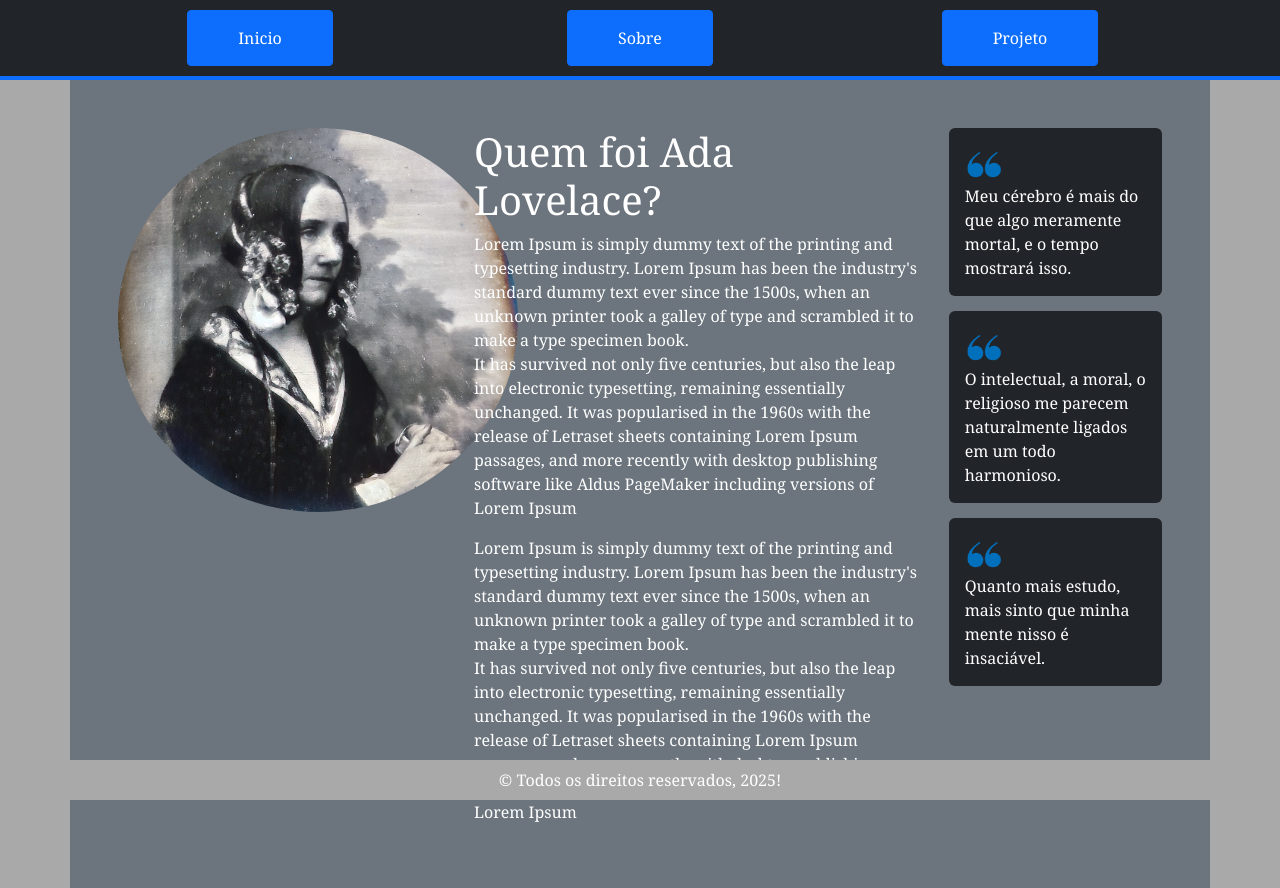
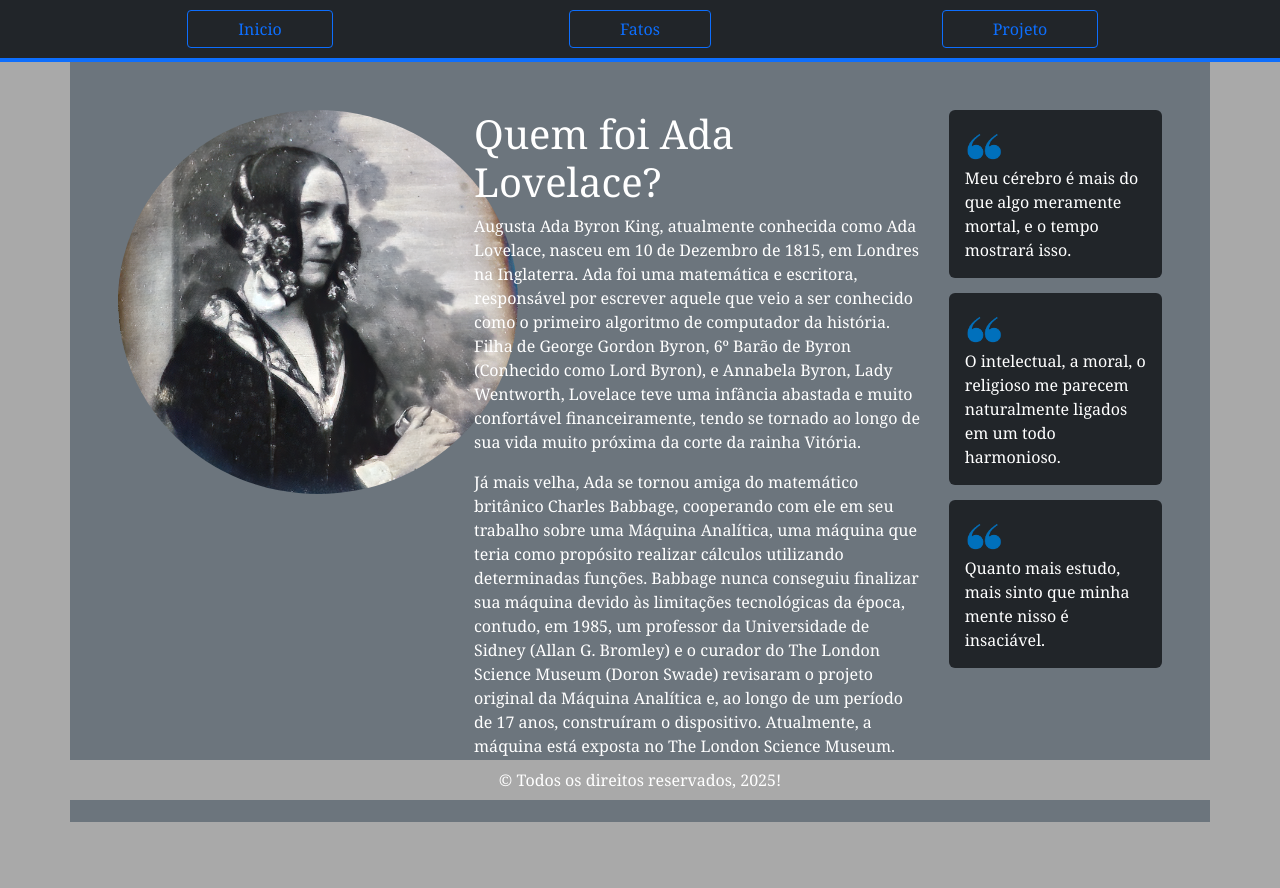
Before and after one commit to Paula-Dias17/projeto-design-ada, a plain HTML site: page index.html in a window 1280 px wide. After the commit the page ends 822 px from the top, so only its background shows below. Drawn offline with Linux system fonts and the light colour scheme.

Commit message:
começando pagina de fatos

```diff
--- a/css/estilo.css
+++ b/css/estilo.css
@@ -4,7 +4,7 @@
 }
 
 .padding{
-    padding: 15px;
+
     padding-left: 50px;
     padding-right: 50px;
 }
--- a/index.html
+++ b/index.html
@@ -8,17 +8,17 @@
     <link rel="stylesheet" href="./css/estilo.css">
 </head>
 <body>
-    <nav id="menu_principal" class="bg-dark text-center border-bottom border-4 border-primary">
+    <nav id="menu_principal" class="bg-dark border-bottom border-4 border-primary text-center">
         <div class="container">
             <section class="row">
                 <div class="col-md-4">
-                    <a href="#inicio" class="btn btn-primary padding rounded-1">Inicio</a>
+                    <a href="#inicio" class="btn btn-outline-primary padding rounded-1">Inicio</a>
                 </div>
                 <div class="col-md-4">
-                    <a href="#inicio" class="btn btn-primary padding rounded-1">Sobre</a>
+                    <a href="./fatos.html" class="btn btn-outline-primary padding rounded-1">Fatos</a>
                 </div>
                 <div class="col-md-4">
-                    <a href="#inicio" class="btn btn-primary padding rounded-1">Projeto</a>
+                    <a href="#inicio" class="btn btn-outline-primary padding rounded-1">Projeto</a>
                 </div>
             </section>
         </div>
@@ -36,10 +36,15 @@
                             <h1>
                                 Quem foi Ada Lovelace?
                             </h1>
-                            <p>Lorem Ipsum is simply dummy text of the printing and typesetting industry. Lorem Ipsum has been the industry's standard dummy text ever since the 1500s, when an unknown printer took a galley of type and scrambled it to make a type specimen book. <br>
-                                It has survived not only five centuries, but also the leap into electronic typesetting, remaining essentially unchanged. It was popularised in the 1960s with the release of Letraset sheets containing Lorem Ipsum passages, and more recently with desktop publishing software like Aldus PageMaker including versions of Lorem Ipsum</p>
-                                <p>Lorem Ipsum is simply dummy text of the printing and typesetting industry. Lorem Ipsum has been the industry's standard dummy text ever since the 1500s, when an unknown printer took a galley of type and scrambled it to make a type specimen book. <br>
-                                It has survived not only five centuries, but also the leap into electronic typesetting, remaining essentially unchanged. It was popularised in the 1960s with the release of Letraset sheets containing Lorem Ipsum passages, and more recently with desktop publishing software like Aldus PageMaker including versions of Lorem Ipsum</p>
+                            <p>
+                                Augusta Ada Byron King, atualmente conhecida como Ada Lovelace, nasceu em 10 de Dezembro de 1815, em Londres na Inglaterra. Ada foi uma matemática e escritora, responsável por escrever aquele que veio a ser conhecido como o primeiro algoritmo de computador da história.
+                                Filha de George Gordon Byron, 6º Barão de Byron (Conhecido como Lord Byron), e Annabela Byron, Lady Wentworth, Lovelace teve uma infância abastada e muito confortável financeiramente, tendo se tornado ao longo de sua vida muito próxima da corte da rainha Vitória.
+                            </p>
+                            <p>
+                                Já mais velha, Ada se tornou amiga do matemático britânico Charles Babbage, cooperando com ele em seu trabalho sobre uma Máquina Analítica, uma máquina que teria como propósito realizar cálculos utilizando determinadas funções.
+                                Babbage nunca conseguiu finalizar sua máquina devido às limitações tecnológicas da época, contudo, em 1985, um professor da Universidade de Sidney (Allan G. Bromley) e o curador do The London Science Museum (Doron Swade) revisaram o projeto original da Máquina Analítica e, ao longo de um período de 17 anos, construíram o dispositivo.
+                                Atualmente, a máquina está exposta no The London Science Museum.
+                            </p>
                         </div>
                         <div class="col-md-4">
                             <div class="card bg-dark border-0">
```
Also changed, not shown: fatos.html (added, +28 -0 lines).
